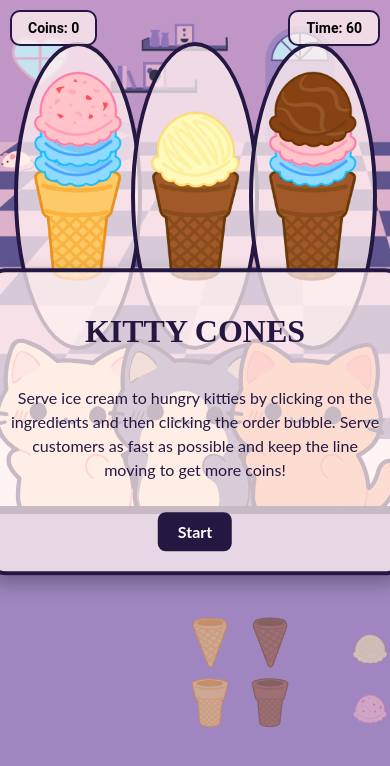
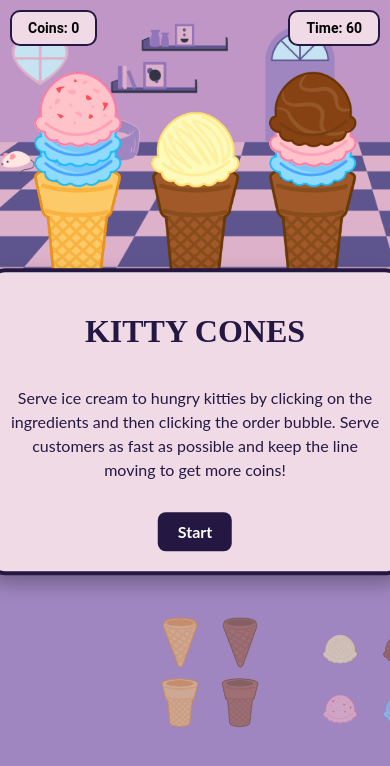
Before and after one commit to danielledonnelly/kittycones, a React (Vite) app: page / in a window 390 px wide. Shown: the top 766 px of the page. Built offline with nearby package versions, Linux system fonts and the light colour scheme.

Commit message:
mobile tweaks

```diff
--- a/src/App.css
+++ b/src/App.css
@@ -84,7 +84,7 @@ body {
   top: 10px;
   left: 10px;
   z-index: 9999;
-  background: #FFF0F0BF;
+  background: #EFDAE6;
   color: #000;
   border: 2px solid #241843;
   border-radius: 10px;
@@ -182,11 +182,12 @@ body {
   position: absolute;
   width: 200px;
   height: 260px;
-  background-color: #FFF0F0BF;
+  background-color: #EFDAE6;
   border: 4px solid #241843;
   border-radius: 50%;
   z-index: -1;
   top: -260px;
+  visibility: hidden;
 }
 
 .scoop-order {
@@ -206,7 +207,7 @@ body {
   max-width: 1000px;
   height: 60%;
   padding: 30px;
-  background-color: #FFF0F0BF;
+  background-color: #EFDAE6;
   border: 4px solid #241843;
   border-radius: 20px;
   display: flex;
@@ -268,7 +269,7 @@ body {
   top: 10px;
   right: 10px;
   z-index: 9999;
-  background: #FFF0F0BF;
+  background: #EFDAE6;
   color: #000;
   border: 2px solid #241843;
   border-radius: 10px;
@@ -309,7 +310,7 @@ body {
     height: 60px !important;
     position: relative;
     flex-direction: row;
-    left: 20px !important;
+    left: -10px !important;
     bottom: 0px !important;
     gap: 0px !important;
   }
```
